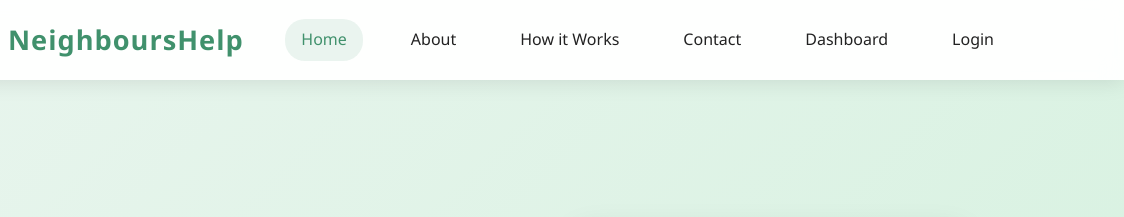
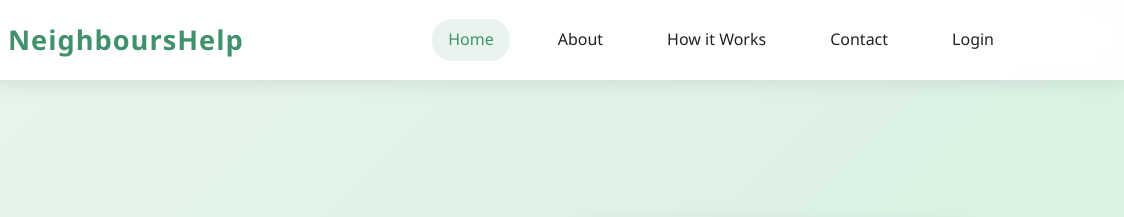
Before and after one commit to thiagodacoregio/NeighboursHelp, a plain HTML site: page index.html in a window 1280 px wide. Shown: the top 217 px of the page, 156-1280 px from the left. Drawn offline with Linux system fonts and the light colour scheme.

Commit message:
removed dashboard from navibar

```diff
--- a/index.html
+++ b/index.html
@@ -19,7 +19,6 @@
         <a href="about.html" class="nav-link">About</a>
         <a href="howitworks.html" class="nav-link">How it Works</a>
         <a href="contact.html" class="nav-link">Contact</a>
-        <a href="dashboard.html" class="nav-link">Dashboard</a>
         <a href="login.html" class="nav-link">Login</a>
       </nav>
     </div>
```
